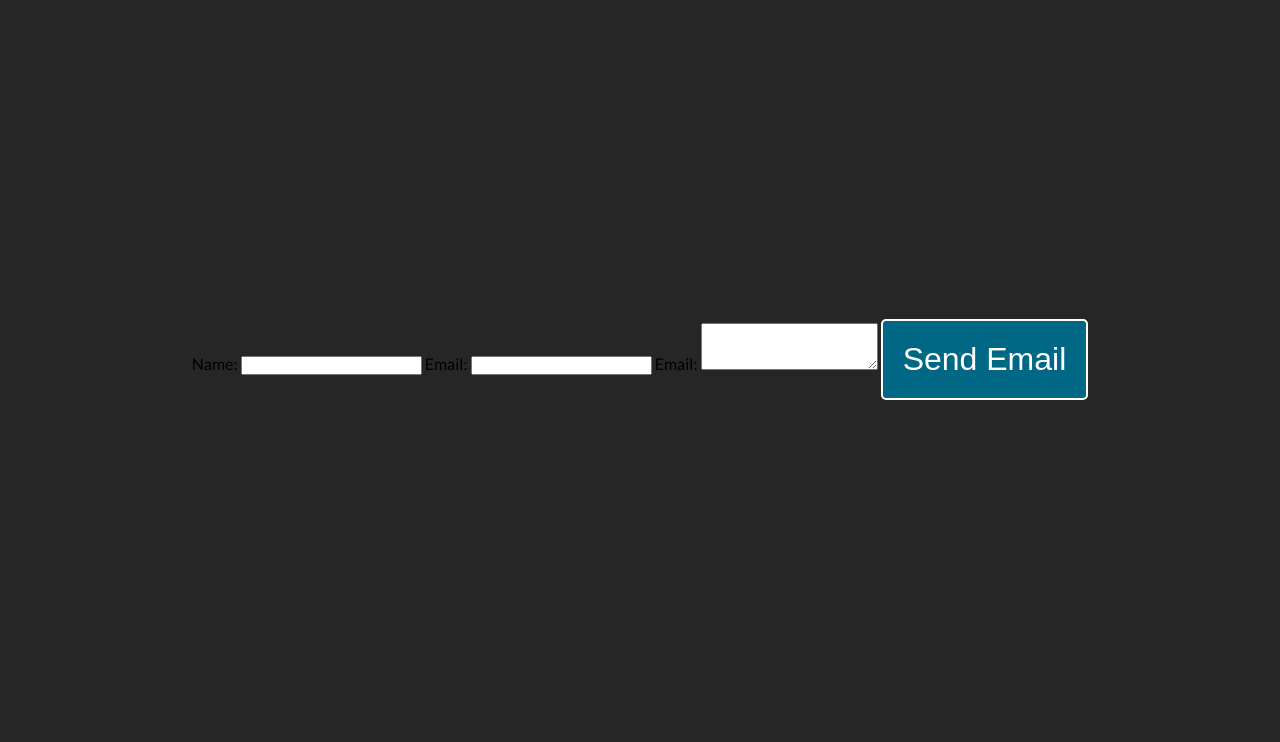
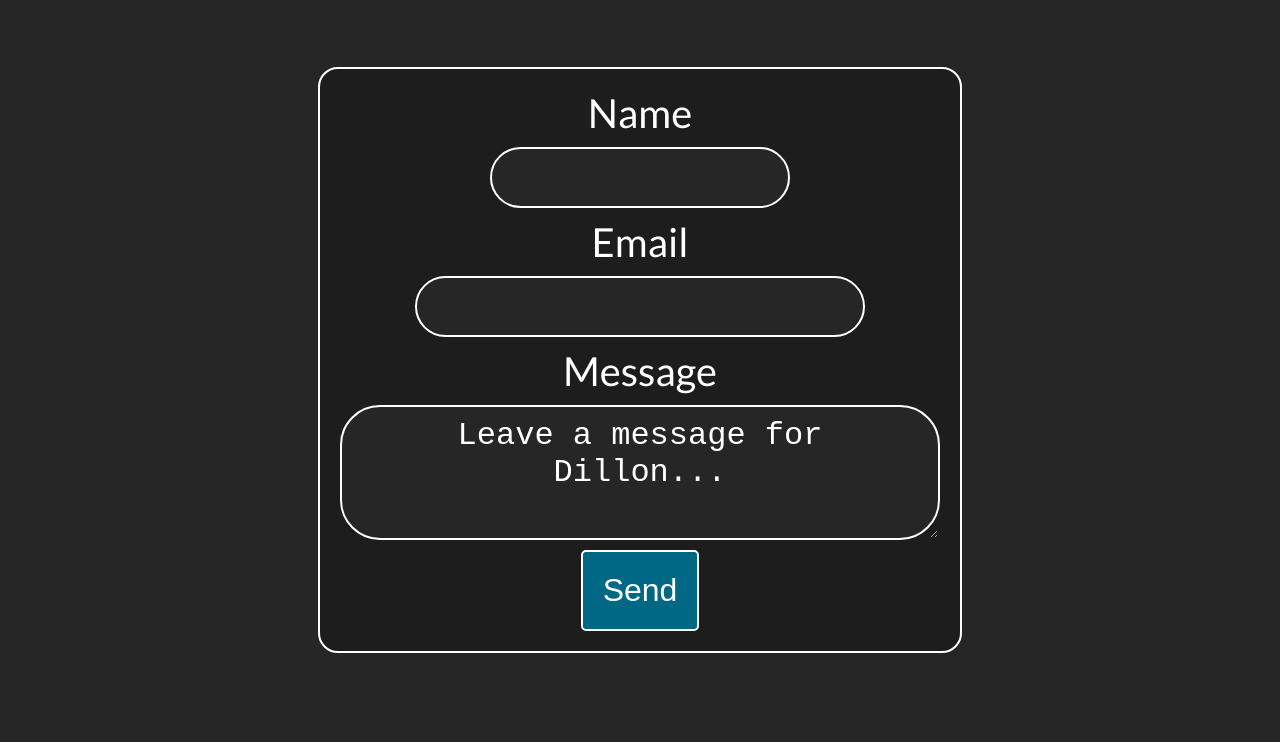
Before and after one commit to dmccaffrey01/CI_PP2_TIC_TAC_TOE_CLICKER, a plain HTML site: page contact.html in a window 1280 px wide. Shown: the part 78-820 px from the top of the page. Drawn offline with Linux system fonts and the light colour scheme.

Commit message:
Add css styling for form

```diff
--- a/assets/css/style.css
+++ b/assets/css/style.css
@@ -3129,6 +3129,55 @@ footer {
     transition: all 0.5s ease-in-out;
 }
 
+.form-container {
+    padding: 20px;
+    background-color: var(--MAIN-DARK);
+    border-radius: 20px;
+    border: 2px solid white;
+}
+
+.contact-form {
+    display: flex;
+    justify-content: center;
+    align-items: center;
+    flex-direction: column;
+    gap: 10px;
+}
+
+.form-label {
+    font-size: 2.5rem;
+    color: white;
+}
+
+.form-input {
+    width: 300px;
+    padding: 10px 20px;
+    border-radius: 40px;
+    border: 2px solid white;
+    color: white;
+    font-size: 2rem;
+    background-color: var(--MAIN);
+    text-align: center;
+}
+
+.form-input:focus {
+    border: 2px solid var(--DARK-BLUE);
+    outline: none;
+}
+
+.contact-email-input {
+    width: 450px;
+}
+
+.contact-message-input {
+    width: 600px;
+}
+
+.form-textarea:focus {
+    border: 2px solid var(--DARK-BLUE);
+    outline: none;
+}
+
 .send-email-btn {
     color: white;
     font-size: 2rem;
--- a/contact.html
+++ b/contact.html
@@ -46,14 +46,14 @@
     <!-- Contact form section -->
     <section class="contact-form-section">
         <div class="form-container">
-            <form method="post">
-                <label for="name" class="form-label">Name:</label>
-                <input type="text" class="form-text contact-name-input" name="name">
-                <label for="email" class="form-label">Email:</label>
-                <input type="text" class="form-text contact-email-input" name="email">
-                <label for="message" class="form-label">Email:</label>
-                <textarea rows="3" class="form-textarea contact-message-input" name="message"></textarea>
-                <input type="button" value="Send Email" class="send-email-btn" onclick="sendEmail()"/>
+            <form method="post" class="contact-form">
+                <label for="name" class="form-label">Name</label>
+                <input type="text" class="form-input contact-name-input" name="name">
+                <label for="email" class="form-label">Email</label>
+                <input type="text" class="form-input contact-email-input" name="email">
+                <label for="message" class="form-label">Message</label>
+                <textarea rows="3" class="form-input contact-message-input" name="message">Leave a message for Dillon...</textarea>
+                <input type="button" value="Send" class="send-email-btn" onclick="sendEmail()"/>
             </form>
         </div>
     </section>
```
